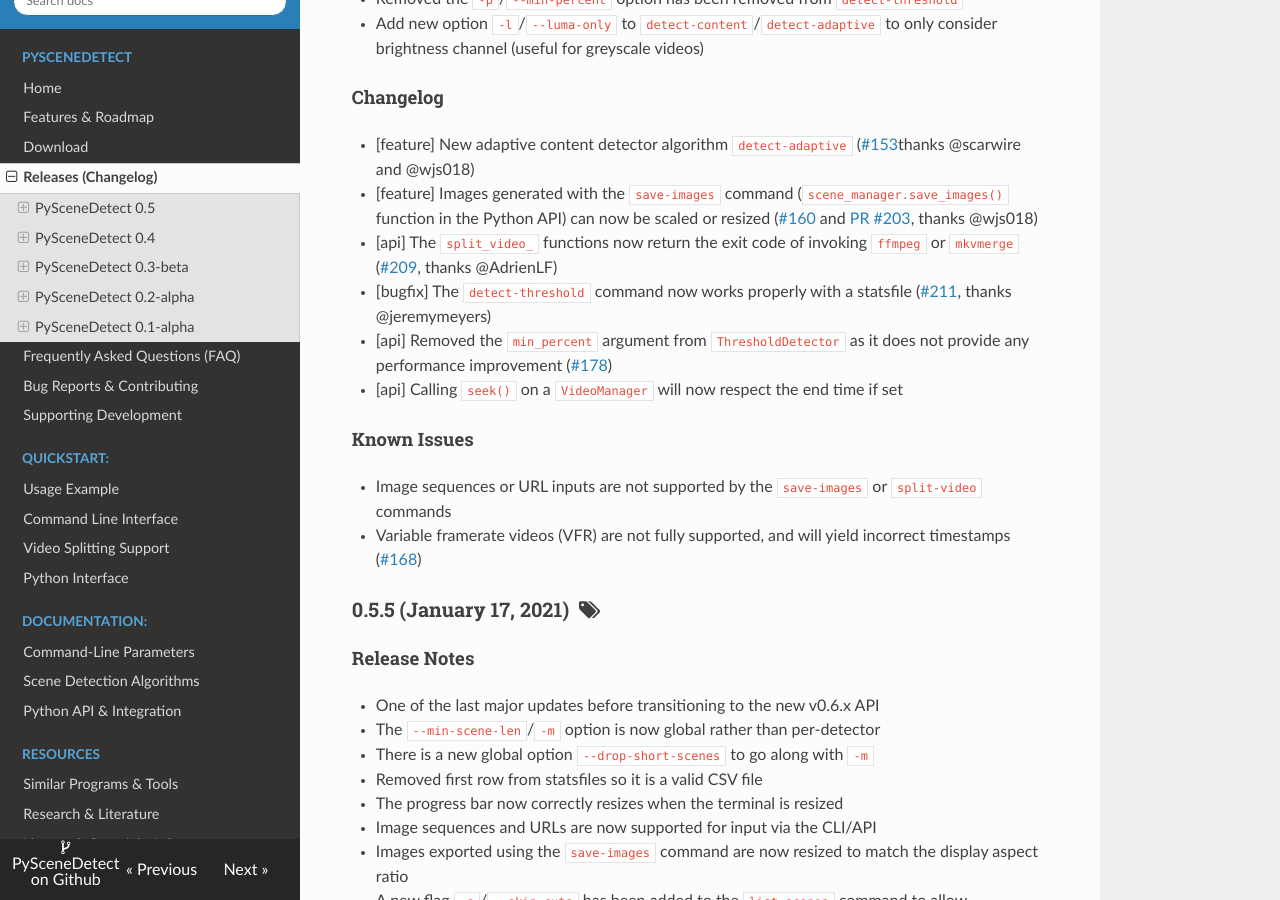
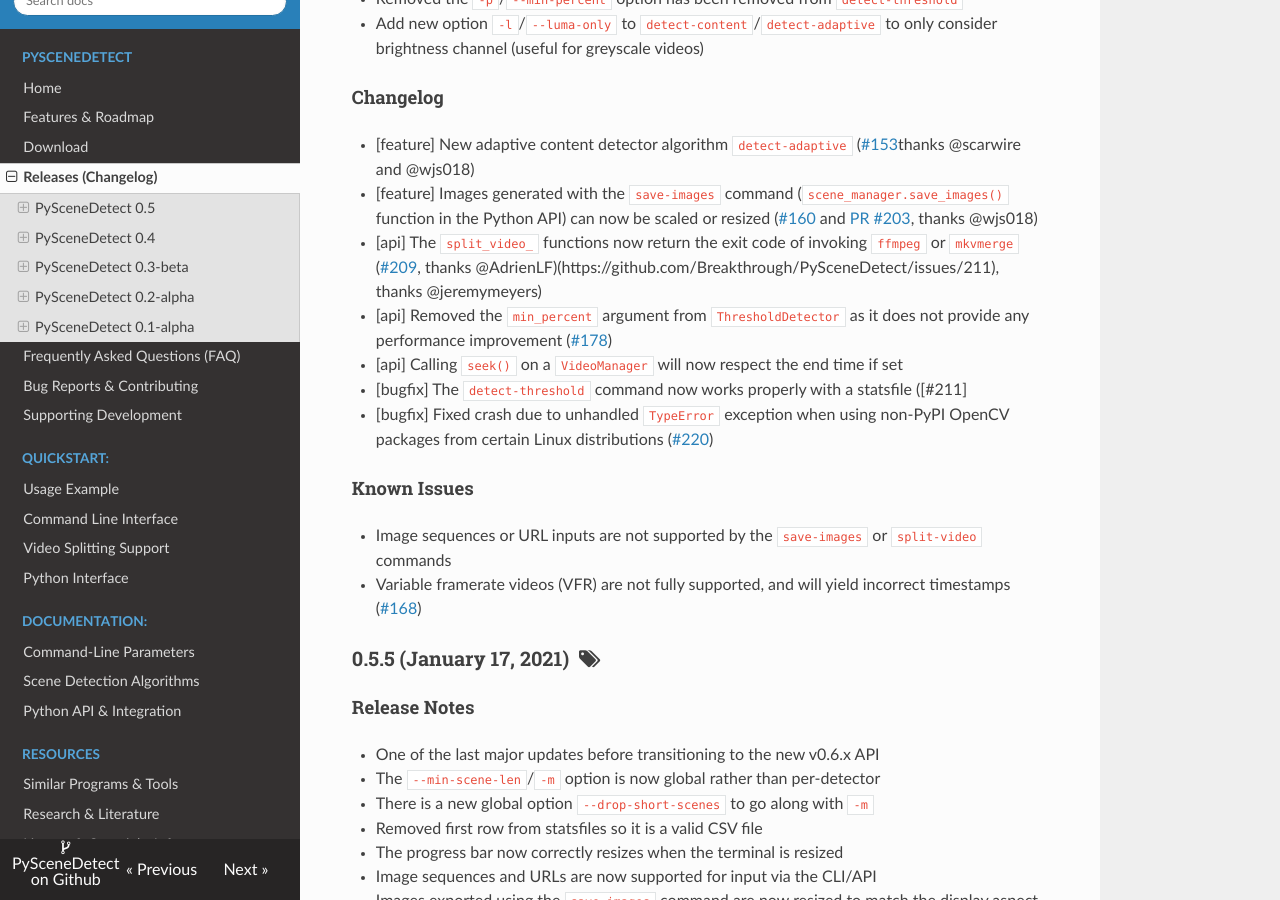
Before and after one commit to vovamushak/PySceneDetect, an MkDocs documentation site: the page built from docs/changelog.md, in a window 1280 px wide and 900 px high, scrolled down 427 px. Built offline with MkDocs 1.6.1, drawn with Linux system fonts in a browser that asks for light colours; nearby versions of some CDN libraries; old or Windows-style settings are respelled for this version of MkDocs.

```diff
--- a/docs/changelog.md
+++ b/docs/changelog.md
@@ -18,11 +18,11 @@ PySceneDetect Releases
 
  * [feature] New adaptive content detector algorithm `detect-adaptive` ([#153](https://github.com/Breakthrough/PySceneDetect/issues/153)thanks @scarwire and @wjs018)
  * [feature] Images generated with the `save-images` command (`scene_manager.save_images()` function in the Python API) can now be scaled or resized ([#160](https://github.com/Breakthrough/PySceneDetect/issues/160) and [PR #203](https://github.com/Breakthrough/PySceneDetect/pull/203), thanks @wjs018)
- * [api] The `split_video_` functions now return the exit code of invoking `ffmpeg` or `mkvmerge` ([#209](https://github.com/Breakthrough/PySceneDetect/issues/209), thanks @AdrienLF)
- * [bugfix] The `detect-threshold` command now works properly with a statsfile ([#211](https://github.com/Breakthrough/PySceneDetect/issues/211), thanks @jeremymeyers)
+ * [api] The `split_video_` functions now return the exit code of invoking `ffmpeg` or `mkvmerge` ([#209](https://github.com/Breakthrough/PySceneDetect/issues/209), thanks @AdrienLF)(https://github.com/Breakthrough/PySceneDetect/issues/211), thanks @jeremymeyers)
  * [api] Removed the `min_percent` argument from `ThresholdDetector` as it does not provide any performance improvement ([#178](https://github.com/Breakthrough/PySceneDetect/issues/178))
  * [api] Calling `seek()` on a `VideoManager` will now respect the end time if set
-
+ * [bugfix] The `detect-threshold` command now works properly with a statsfile ([#211]
+ * [bugfix] Fixed crash due to unhandled `TypeError` exception when using non-PyPI OpenCV packages from certain Linux distributions ([#220](https://github.com/Breakthrough/PySceneDetect/issues/220))
 
 #### Known Issues
 
@@ -71,6 +71,7 @@ PySceneDetect Releases
  * Certain non-PyPI OpenCV packages may cause a crash with the message `TypeError: isinstance() arg 2 must be a type or tuple of types` - as a workaround, install the Python OpenCV package by running `pip install scenedetect[opencv]` ([#220](https://github.com/Breakthrough/PySceneDetect/issues/220))
  * Image sequences or URL inputs are not supported by the `save-images` or `split-video` commands
  * Variable framerate videos (VFR) are not fully supported, and will yield incorrect timestamps ([#168](https://github.com/Breakthrough/PySceneDetect/issues/168))
+
 
 ### 0.5.4 (September 14, 2020)
 
```
Also changed, not shown: 1 other file.
